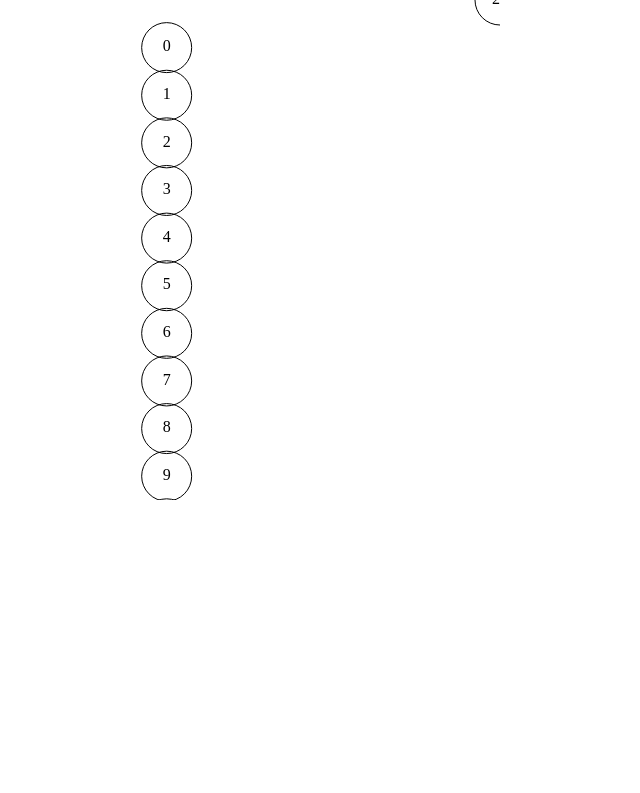
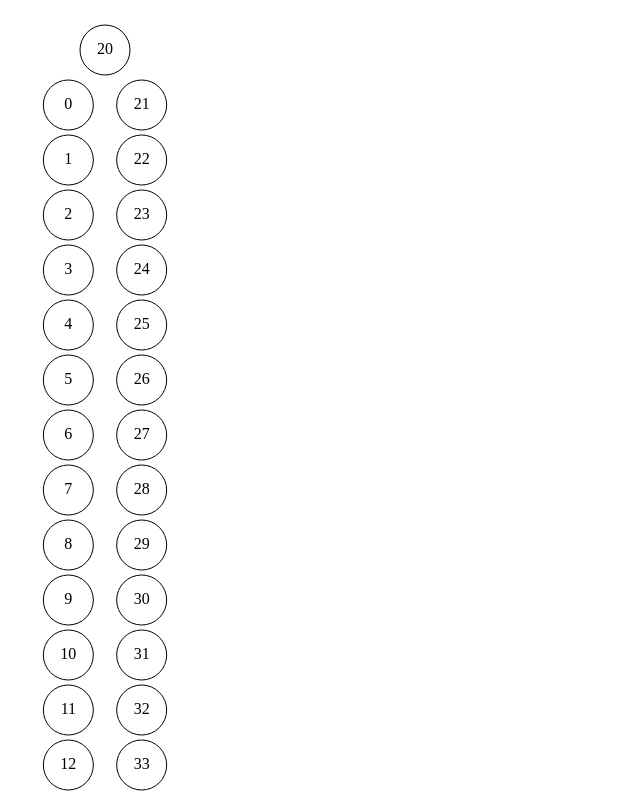
Before and after one commit to ILikePizza555/Trashfire, a website built with webpack: page BinaryTrees/index.html in a window 1280 px wide. Shown: the top 793 px of the page, without its empty margins (0-640 px from the left). Built offline with nearby package versions, Linux system fonts and the light colour scheme.

Commit message:
Looking good

```diff
--- a/BinaryTrees/Visualizer.ts
+++ b/BinaryTrees/Visualizer.ts
@@ -2,33 +2,35 @@
 import {Selection} from "d3";
 import * as d3 from "d3";
 
-function dataToTree<T, TN extends DataStructures.TreeNode<T>>(
-    node: TN,
-    t: d3.TreeLayout<TN> = d3.tree<TN>()): d3.HierarchyPointNode<TN> {
+function dataToTree<T, TN extends DataStructures.TreeNode<T>>(node: TN): d3.HierarchyNode<TN> {
 
     function children(d: TN): TN[] {
         return d.children.filter(v => v !== null) as TN[];
     }
 
-    const h = d3.hierarchy(node, children);
-    return t(h);
+    return d3.hierarchy(node, children);
 }
 
 function update<T, TN extends DataStructures.TreeNode<T>>(data: TN, nodeRadius: number = 25): void {
+    // Apply the hierarchies to the data.
+    const treeLayoutData = dataToTree(data);
+    const nodeDiameter = nodeRadius * 2;
+    const canvasSize: [number, number] = [
+        (nodeDiameter + 5) * treeLayoutData.leaves().length,
+        (nodeDiameter + 5) * treeLayoutData.height
+    ];
+
     /**
      * The SVG Canvas
      */
     const d3svg = d3.select("#tree-display")
         .append("svg")
-        .attr("width", "500")
-        .attr("height", "500");
+        .attr("width", canvasSize[0] + 100)
+        .attr("height", canvasSize[1] + 100);
 
-    const layoutRoot = dataToTree(
-        data,
-        d3.tree<TN>()
+    const layoutRoot = d3.tree<TN>()
             .nodeSize([nodeRadius, nodeRadius])
-            .size([1000, 1000])
-    );
+            .size(canvasSize)(treeLayoutData);
 
     /**
      * The nodes of the tree.
@@ -40,7 +42,7 @@
         .append("g")
         .attr("class", "node")
         .merge(tree)
-        .attr("transform", d => `translate(${d.x}, ${d.y})`)
+        .attr("transform", d => `translate(${d.x + 2 * nodeRadius}, ${d.y + 2 * nodeRadius})`)
 
     groups.append("circle").join("circle")
         .attr("fill", "none")
--- a/BinaryTrees/index.html
+++ b/BinaryTrees/index.html
@@ -4,9 +4,9 @@
         <link type="text/css" rel="stylesheet" href="normalize.css">
 
         <script src="https://d3js.org/d3.v5.min.js"></script>
-        <script src="./dist/bundle.js"></script>
     </head>
     <body>
         <div id="tree-display"></div>
+        <script src="./dist/bundle.js"></script>
     </body>
 </html>
```
